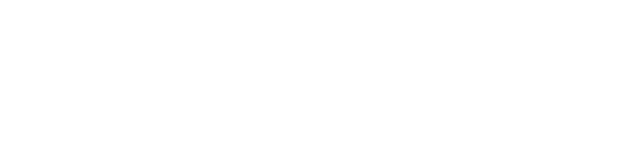
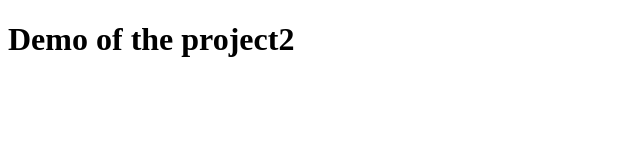
Before and after one commit to anuragverma025/project2, a plain HTML site: page project2/index.html in a window 1280 px wide. Shown: the whole page, without its empty margins (0-640 px from the left). Drawn offline with Linux system fonts and the light colour scheme.

Commit message:
about prject2

```diff
--- a/project2/index.html
+++ b/project2/index.html
@@ -6,6 +6,6 @@
         <title>Demo Files</title>
     </head>
     <body>
-
+        <h1>Demo of the project2</h1>
     </body>
 </html>
```
